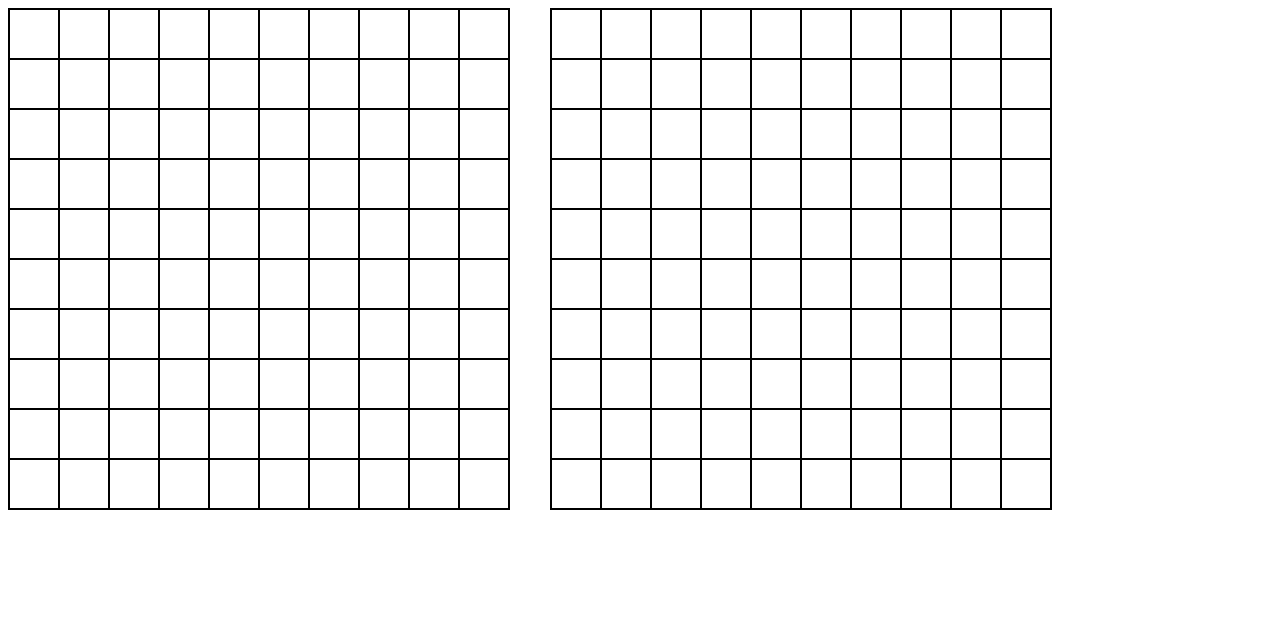
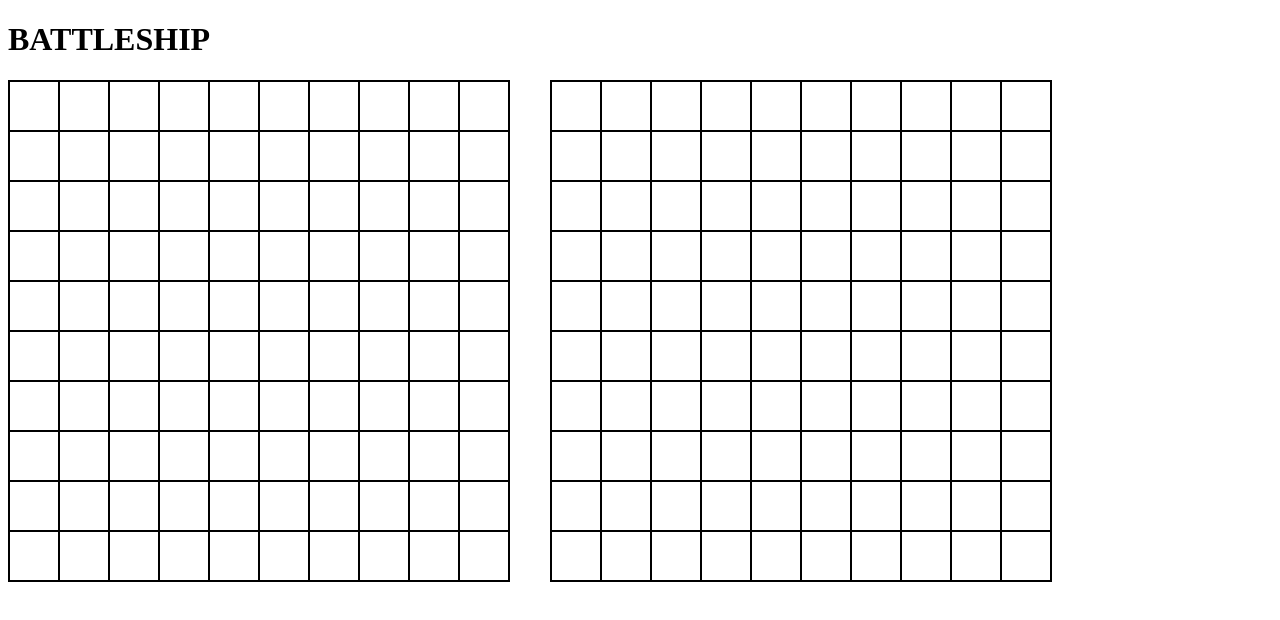
Before and after one commit to sourdoughbredd/battleship, a website built with webpack: page src/template.html in a window 1280 px wide. Built offline with nearby package versions, Linux system fonts and the light colour scheme.

Commit message:
Add title

```diff
--- a/src/template.html
+++ b/src/template.html
@@ -5,6 +5,7 @@
     <title>Battleship</title>
   </head>
   <body>
+    <h1>BATTLESHIP</h1>
     <div class="boards-container"></div>
   </body>
 </html>
```
